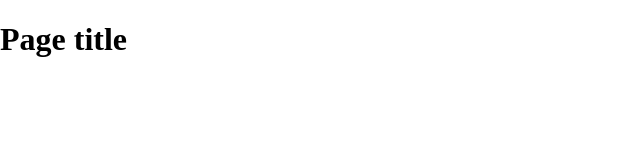
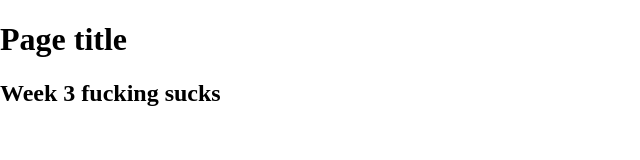
Before and after one commit to tylerourada/inclassrepo, a plain HTML site: page index.html in a window 1280 px wide. Shown: the whole page, without its empty margins (0-640 px from the left). Drawn offline with nearby package versions, Linux system fonts and the light colour scheme.

Commit message:
blah blah
blah blah blah

```diff
--- a/index.html
+++ b/index.html
@@ -15,6 +15,7 @@
     <body>
     <header>
 	<h1>Page title</h1>
+        <h2> Week 3 fucking sucks</h2>
     </header>
     <nav id="pageNav">
     </nav>
```
